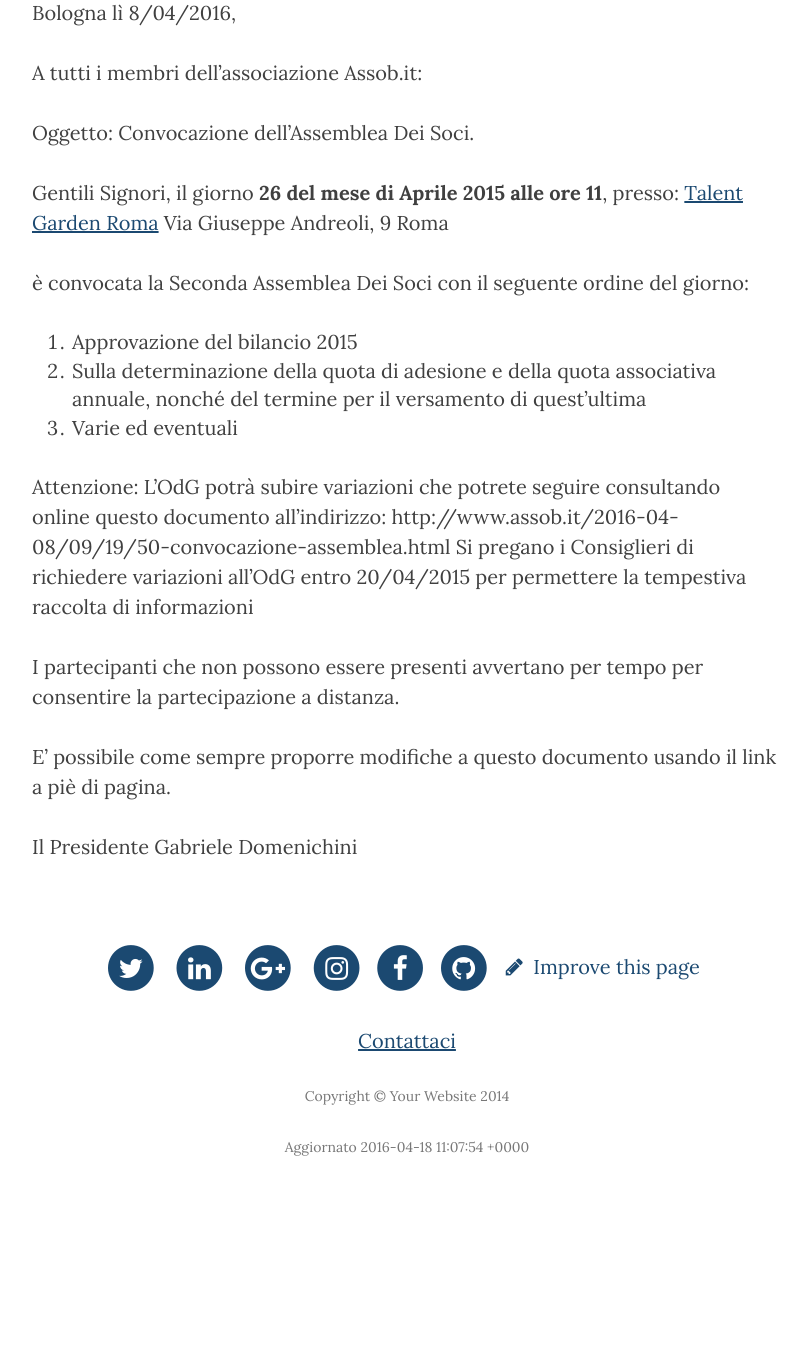
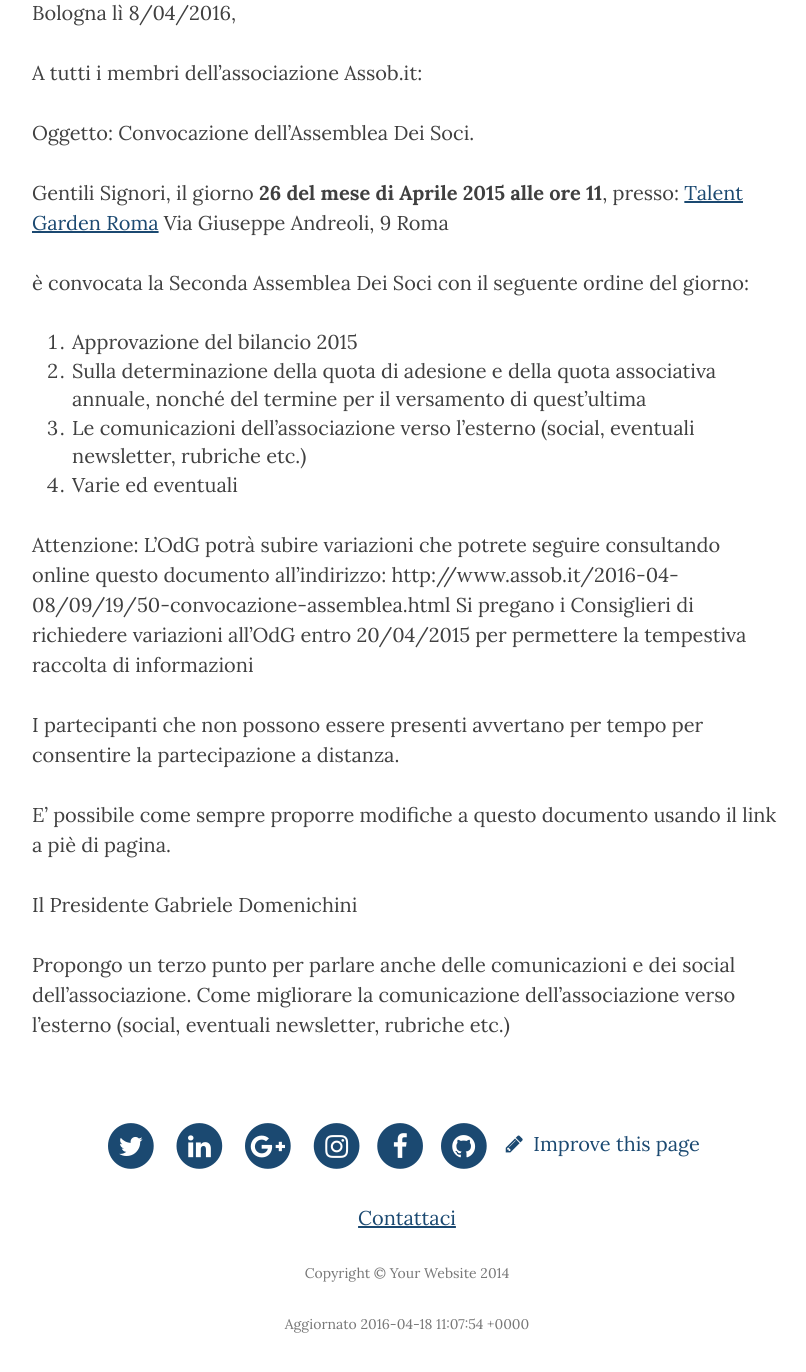
Before and after one commit to assobit/assobit.github.io, a Jekyll site: the page built from _posts/2016-04-08-09:19:50-convocazione-assemblea.md, in a window 1280 px wide and 1400 px high, scrolled down 840 px. Shown: the top 1372 px of the window, without its empty margins (233-1039 px from the left). Built offline with Jekyll 4.4.1, drawn with Linux system fonts in a browser that asks for light colours; nearby versions of some CDN libraries; before the commit the page ends 2063 px from its top, so only the background shows below that.

Commit message:
comunicazioni
Propongo un terzo punto per parlare anche delle comunicazioni e dei social dell'associazione.
Come migliorare la comunicazione dell'associazione verso l'esterno (social, eventuali newsletter, rubriche etc.)

```diff
--- a/_posts/2016-04-08-09:19:50-convocazione-assemblea.md
+++ b/_posts/2016-04-08-09:19:50-convocazione-assemblea.md
@@ -39,7 +39,8 @@ Roma
 1. Approvazione del bilancio 2015
 2. Sulla determinazione della quota di adesione e della quota associativa
 annuale, nonché del termine per il versamento di quest’ultima
-3. Varie ed eventuali
+3. Le comunicazioni dell'associazione verso l'esterno (social, eventuali newsletter, rubriche etc.)
+4. Varie ed eventuali
 
 Attenzione: L’OdG potrà subire variazioni che potrete seguire consultando online questo documento all’indirizzo:
 http://www.assob.it/2016-04-08/09/19/50-convocazione-assemblea.html
@@ -53,3 +54,7 @@ Il Presidente
 Gabriele Domenichini
 
 [talentgarden]: http://roma.talentgarden.org/
+
+
+Propongo un terzo punto per parlare anche delle comunicazioni e dei social dell'associazione.
+Come migliorare la comunicazione dell'associazione verso l'esterno (social, eventuali newsletter, rubriche etc.)
```
